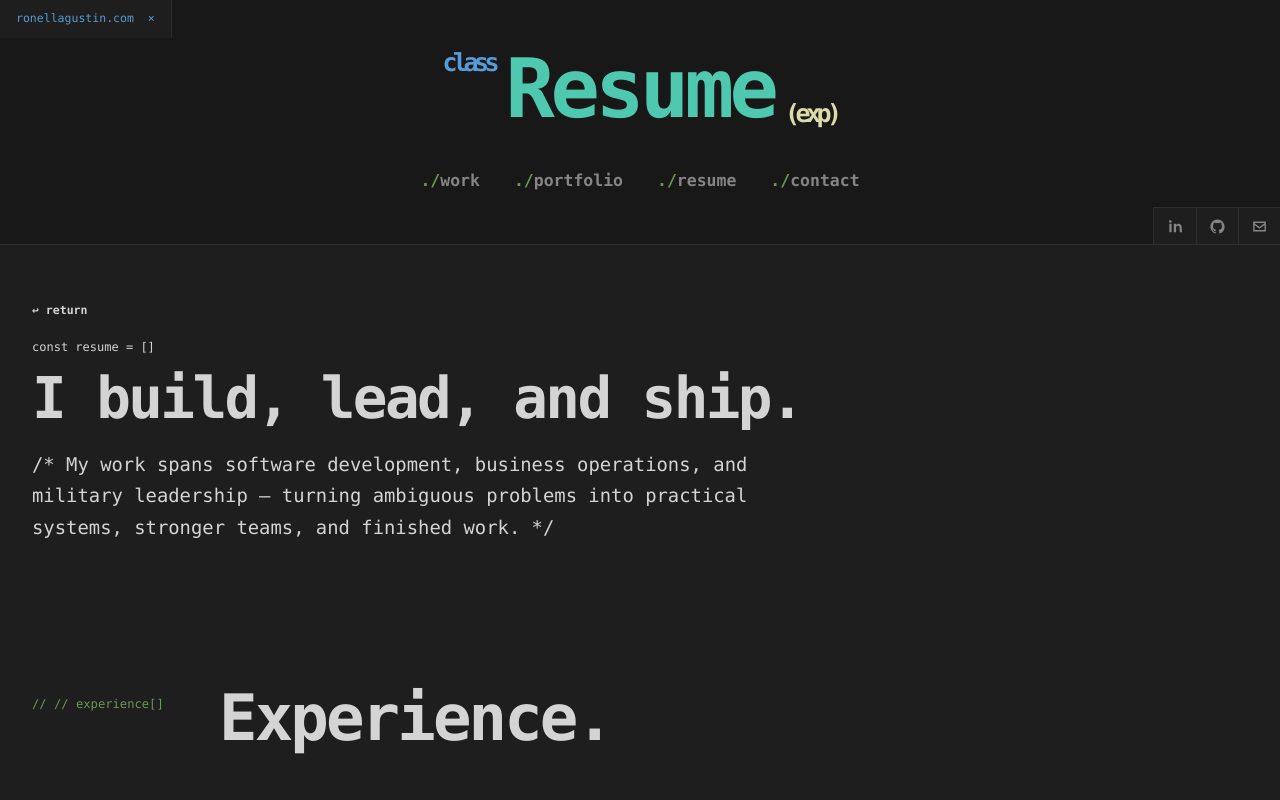
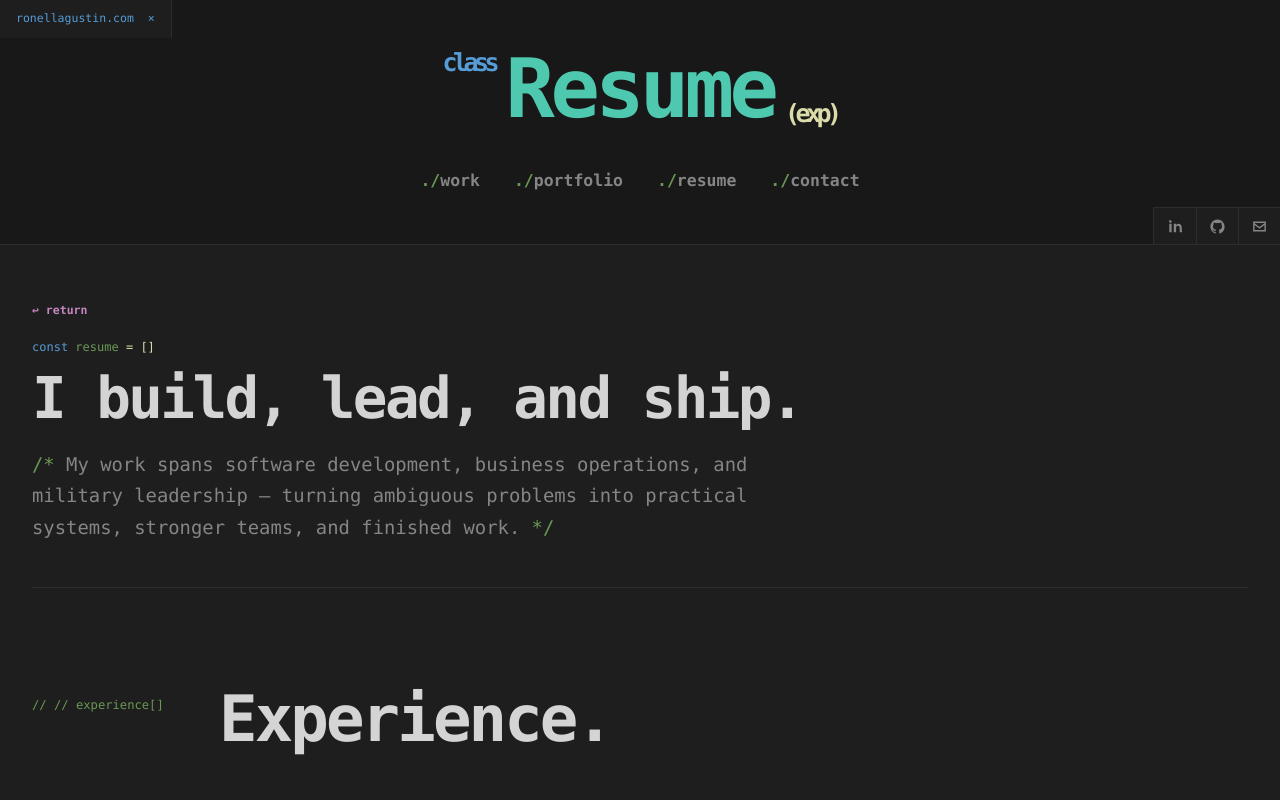
Before and after one commit to ronell-agustin/ronellagustin, a Next.js app: page /resume in a window 1280 px wide. Shown: the top 800 px of the page. Built offline with nearby package versions, Linux system fonts and the light colour scheme.

Commit message:
Use semantic theme tokens in resume

```diff
--- a/src/app/resume/resume.module.css
+++ b/src/app/resume/resume.module.css
@@ -2,13 +2,13 @@
   width: min(1240px, calc(100% - 64px));
   margin: 0 auto;
   padding: 52px 0 44px;
-  border-bottom: 1px solid var(--border);
+  border-bottom: 1px solid var(--border-default);
 }
 
 .returnLink {
   display: inline-block;
   margin-bottom: 18px;
-  color: var(--purple);
+  color: var(--syntax-control);
   font-size: 0.72rem;
   font-weight: 600;
   text-decoration: none;
@@ -16,31 +16,31 @@
 
 .returnLink:hover,
 .returnLink:focus-visible {
-  color: var(--yellow);
+  color: var(--syntax-property);
   outline: none;
 }
 
 .kicker {
   margin: 0 0 14px;
-  color: var(--green);
+  color: var(--syntax-comment);
   font-size: 0.75rem;
   font-weight: 500;
 }
 
 .kicker::before {
   content: "const ";
-  color: var(--blue);
+  color: var(--syntax-keyword);
 }
 
 .kicker::after {
   content: " = []";
-  color: var(--yellow);
+  color: var(--syntax-property);
 }
 
 .intro h1 {
   max-width: 900px;
   margin: 0;
-  color: var(--foreground);
+  color: var(--text-primary);
   font-size: clamp(2rem, 4.5vw, 4rem);
   font-weight: 600;
   line-height: 1;
@@ -51,19 +51,19 @@
 .copy {
   max-width: 780px;
   margin: 22px 0 0;
-  color: var(--muted);
+  color: var(--text-secondary);
   font-size: clamp(0.98rem, 1.5vw, 1.18rem);
   line-height: 1.65;
 }
 
 .copy::before {
   content: "/* ";
-  color: var(--green);
+  color: var(--syntax-comment);
 }
 
 .copy::after {
   content: " */";
-  color: var(--green);
+  color: var(--syntax-comment);
 }
 
 @media (max-width: 700px) {
```
